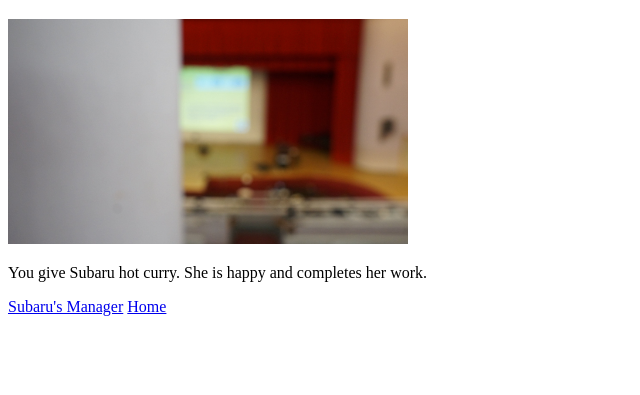
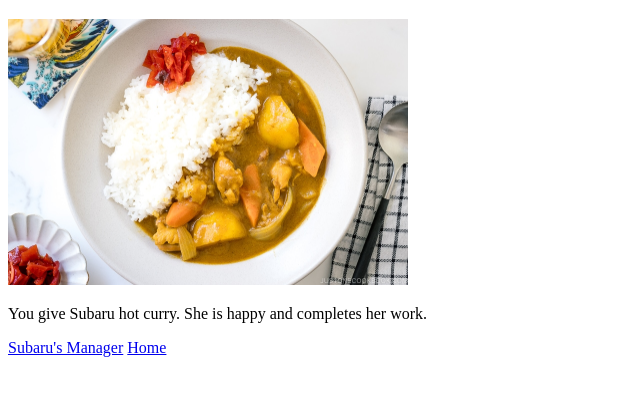
Before and after one commit to wul4505-debug/lindawebsite, a plain HTML site: page hot.html in a window 1280 px wide. Shown: the part 61-456 px from the top of the page, without its empty margins (0-640 px from the left). Drawn offline with Linux system fonts and the light colour scheme.

Commit message:
Update hot.html

```diff
--- a/hot.html
+++ b/hot.html
@@ -9,7 +9,7 @@
 
 <body>
 <h1>Subaru's Manager</h1>
-<img src="deep.JPG"width="400px">
+<img src="curry.jpg"width="400px">
 <p>You give Subaru hot curry. She is happy and completes her work.</p>
 
 <a href="story.html">Subaru's Manager</a>
```
